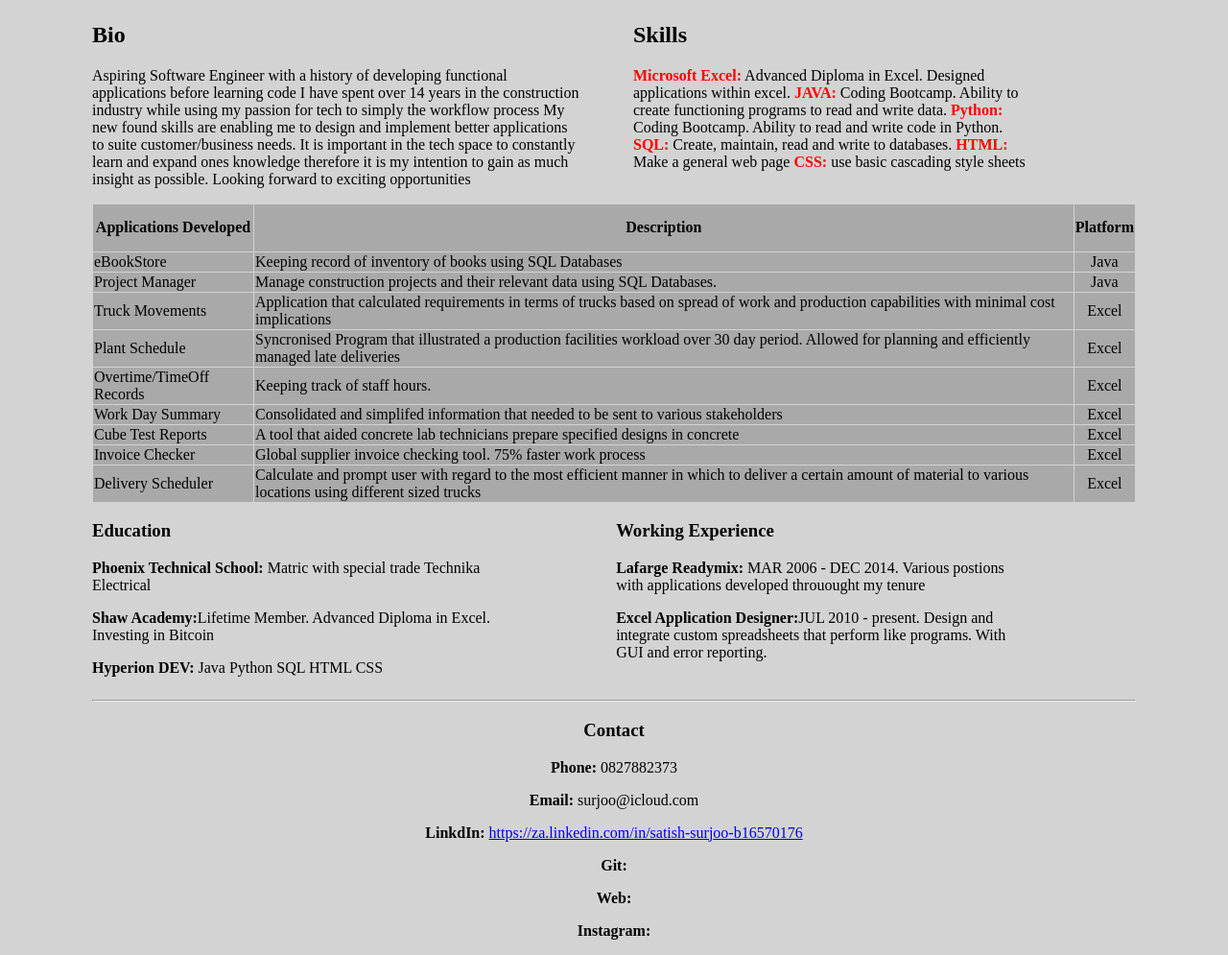
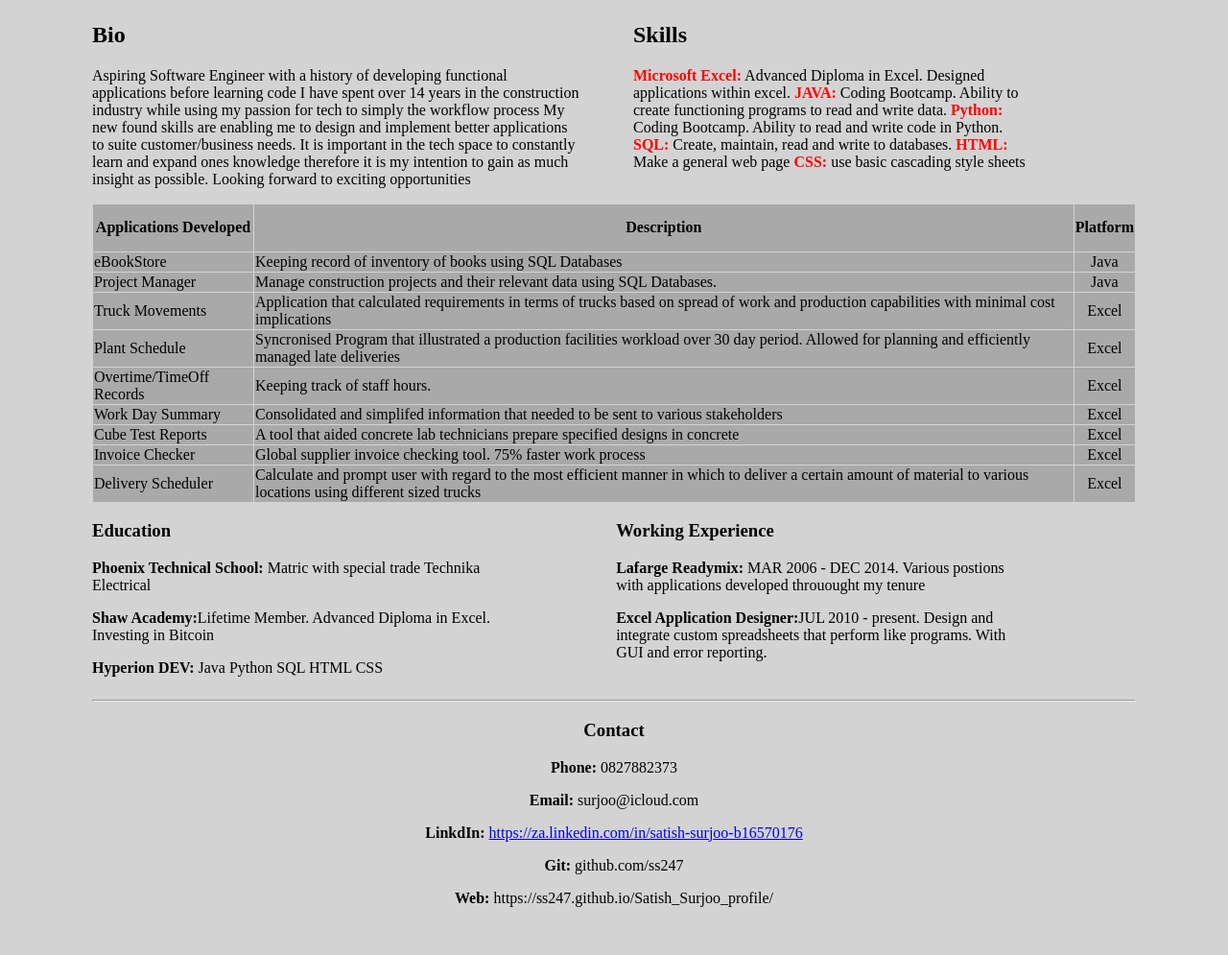
Before and after one commit to SS247/Satish_Surjoo_CV, a plain HTML site: page index.html in a window 1280 px wide. Shown: the part 411-1406 px from the top of the page at 96% size. After the commit the page ends 1372 px from the top, so only its background shows below. Drawn offline with Linux system fonts and the light colour scheme.

Commit message:
Add files via upload

```diff
--- a/index.html
+++ b/index.html
@@ -125,9 +125,9 @@
 			<p><b>  Email:	      </b> surjoo@icloud.com </p>
 			<p><b>  LinkdIn:	     </b> <a href="https://za.linkedin.com/in/satish-surjoo-b16570176">
 						https://za.linkedin.com/in/satish-surjoo-b16570176 </a></p>
-			<p><b>   Git:	   </b>  </p>
-			<p><b>   Web:	  </b> </p>
-			<p><b>  Instagram:  </b> </p>
+			<p><b>   Git: 	   </b> github.com/ss247 </p>
+			<p><b>   Web:	  </b> https://ss247.github.io/Satish_Surjoo_profile/</p>
+
 	</section>
 
 	         </body>
```
